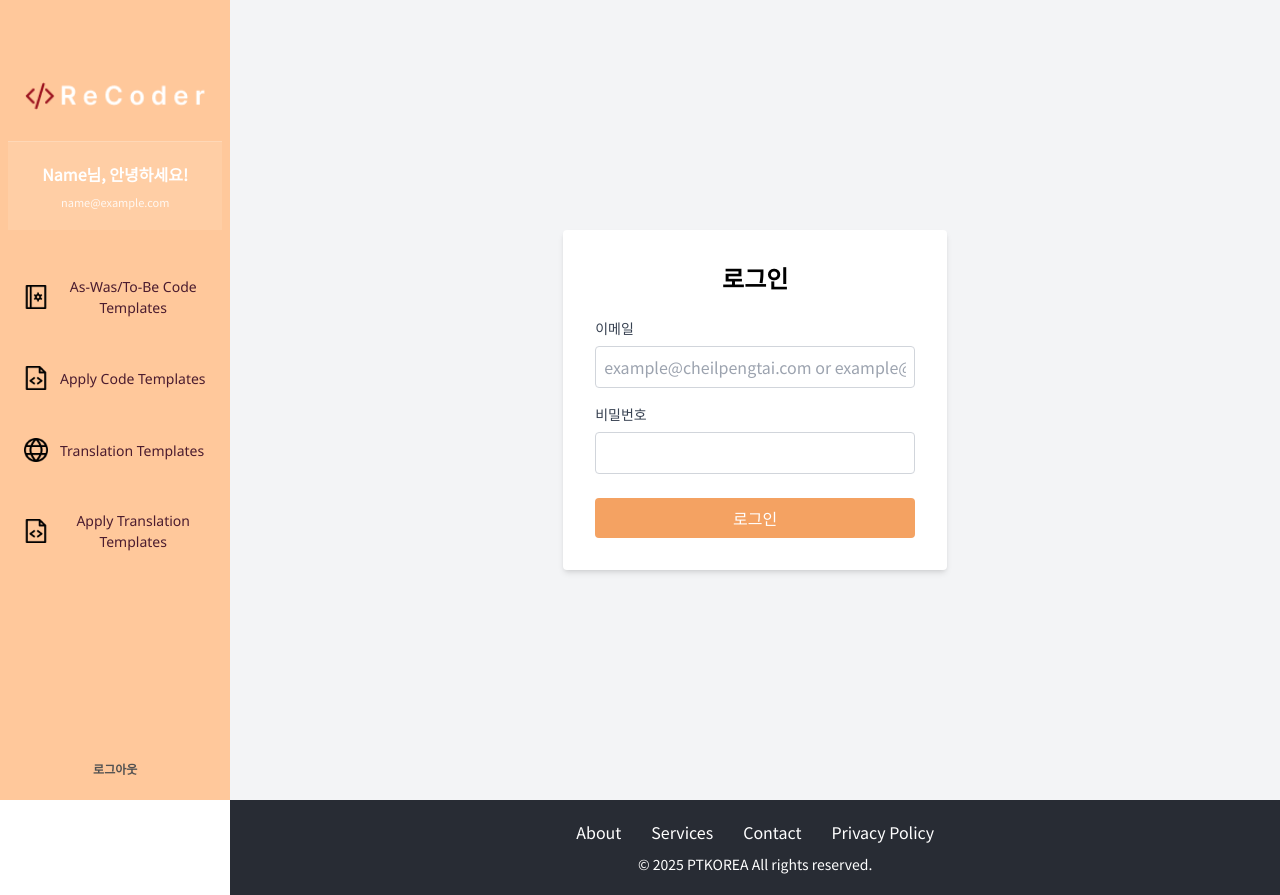
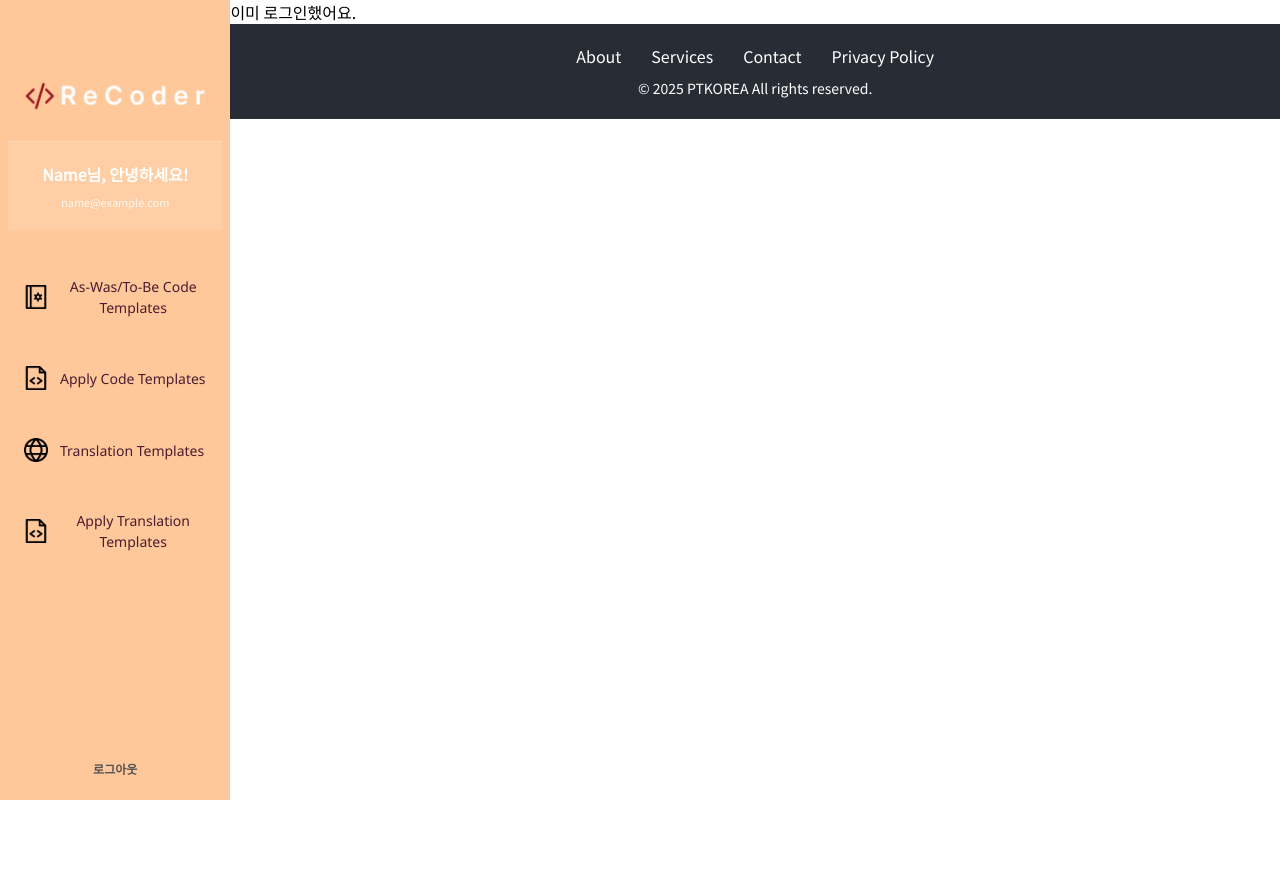
Before and after one commit to haley10309/recoder, a React (Vite) app in the folder client/: page /login in a window 1280 px wide. After the commit the page ends 800 px from the top, so only its background shows below. Built offline with nearby package versions, Linux system fonts and the light colour scheme; no server answers; sample sign-in values are in the browser's storage.

Commit message:
feat: (#8) 로그인한 경우, auth 페이지 접근 제어

```diff
--- a/client/src/Components/Common/RequireAuth.tsx
+++ b/client/src/Components/Common/RequireAuth.tsx
@@ -1,14 +1,15 @@
-import { nameEnState } from '@/recoil/atoms/state';
+import { userEmailState } from '@/recoil/atoms/state';
 import { Navigate } from 'react-router-dom';
 import { useRecoilValue } from 'recoil';
 
 const RequireAuth = ({ children }) => {
   // const token = localStorage.getItem('authToken');
-  // const nameEn = useRecoilValue(nameEnState);
+  const userEmail = useRecoilValue(userEmailState);
 
   // if (!token || !nameEn) {
-  //   return <Navigate to="/login" replace />;
-  // }
+  if (!userEmail) {
+    return <Navigate to="/login" replace />;
+  }
 
   return <>{children}</>;
 };
--- a/client/src/Pages/Login/LoginScreen.tsx
+++ b/client/src/Pages/Login/LoginScreen.tsx
@@ -1,7 +1,7 @@
 import { useState } from 'react';
 import type { FormEvent, ChangeEvent } from 'react';
 import { useNavigate, Link } from 'react-router-dom';
-import { useSetRecoilState } from 'recoil';
+import { useRecoilValue, useSetRecoilState } from 'recoil';
 import { jwtDecode } from 'jwt-decode';
 import axios, { AxiosError } from 'axios';
 
@@ -22,6 +22,7 @@ const LoginScreen = () => {
   const [isLoading, setIsLoading] = useState<boolean>(false);
   const setNameEn = useSetRecoilState(nameEnState);
   const setUserEmail = useSetRecoilState(userEmailState);
+  const userEmail = useRecoilValue(userEmailState);
 
   const handleLogin = async (e: FormEvent<HTMLFormElement>) => {
     e.preventDefault();
@@ -35,6 +36,7 @@ const LoginScreen = () => {
         `${BASE_URL}/auth/login`,
         requestData
       );
+
 
       if (res.data.success) {
         const token = res.data.data.token;
@@ -67,6 +69,12 @@ const LoginScreen = () => {
     setPassword(e.target.value);
   };
 
+  if (userEmail) {
+    return (
+      <div>이미 로그인했어요.</div>
+    )
+  }
+
   return (
     <div className="min-h-screen flex items-center justify-center bg-gray-100 px-4">
       <form
@@ -87,7 +95,7 @@ const LoginScreen = () => {
           value={email}
           onChange={handleEmailChange}
           className="w-full p-2 mb-4 border border-gray-300 rounded"
-          placeholder="example@cheilpengtai.com or example@samsung.com"
+          placeholder="example@cheilpengtai.com"
           required
           disabled={isLoading}
         />
--- a/client/src/Pages/Register/RegisterScreen.tsx
+++ b/client/src/Pages/Register/RegisterScreen.tsx
@@ -2,8 +2,10 @@ import { useState } from 'react';
 import type { FormEvent, ChangeEvent } from 'react';
 import { Link } from 'react-router-dom';
 import axios, { AxiosError } from 'axios';
+import { useRecoilValue } from 'recoil';
 
 import { BASE_URL } from '@/utils/routePath';
+import { userEmailState } from '@/recoil/atoms/state';
 
 interface RegisterRequest {
   email: string;
@@ -29,6 +31,7 @@ const RegisterScreen = () => {
   const [errorMsg, setErrorMsg] = useState<string>('');
   const [successMsg, setSuccessMsg] = useState<string>('');
   const [isLoading, setIsLoading] = useState<boolean>(false);
+  const userEmail = useRecoilValue(userEmailState);
 
   const handleRegister = async (e: FormEvent<HTMLFormElement>) => {
     e.preventDefault();
@@ -66,6 +69,12 @@ const RegisterScreen = () => {
   const handlePasswordChange = (e: ChangeEvent<HTMLInputElement>) => {
     setPassword(e.target.value);
   };
+
+  if (userEmail) {
+    return (
+      <div>이미 로그인했어요.</div>
+    )
+  }
 
   return (
     <div className="min-h-screen flex items-center justify-center bg-gray-100 px-4">
```
Also changed, not shown: 1 other file (tests, documents, lock files or other folders).
